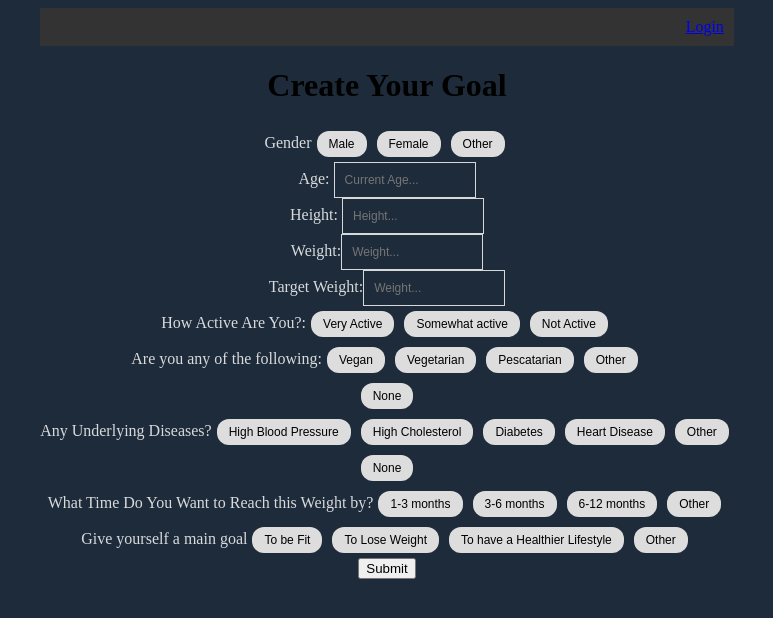
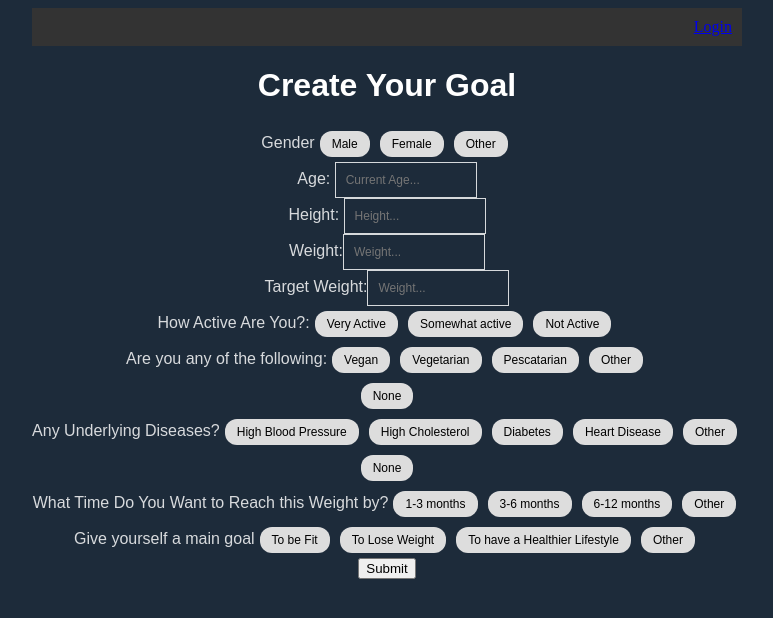
Before and after one commit to nishantj2006/excersisehackathon, a React (Create React App) app: page /creategoal in a window 1280 px wide. Shown: the top 618 px of the page, without its empty margins (253-1026 px from the left). Built offline with nearby package versions, Linux system fonts and the light colour scheme.

Commit message:
origin remote
fdfdsf

```diff
--- a/src/App.css
+++ b/src/App.css
@@ -95,3 +95,14 @@ nav{
   padding: 10px; /* Add padding for better appearance */
   color: white; /* Set text color */
 }
+
+.color{
+  color: White;
+  font-family: 'Raedex Pro', sans-serif;
+}
+
+.cgContainer{
+  color: White;
+  font-family: 'Raedex Pro', sans-serif;
+
+}
```
